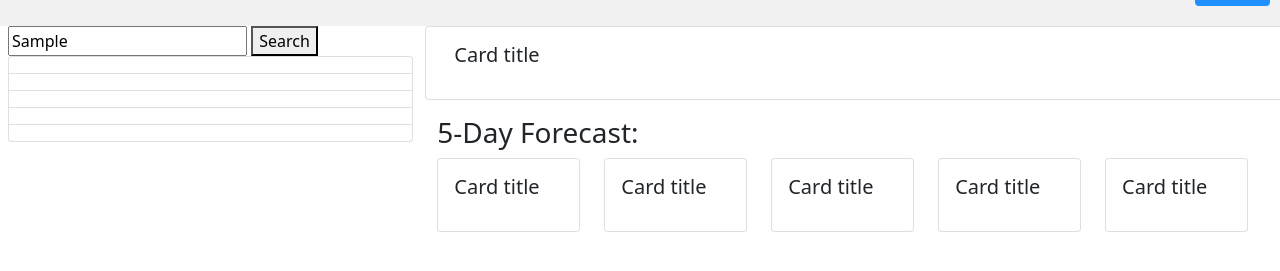
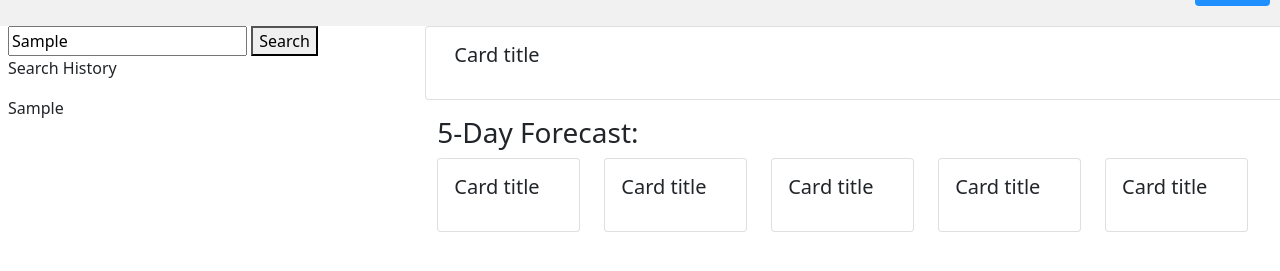
Before and after one commit to Omrironen4/weather-dashboard, a plain HTML site: page index.html in a window 1280 px wide. Both pictures are taken after typing "Sample" into the empty fields and a click on the button "Search". Shown: the part 63-334 px from the top of the page. Drawn offline with nearby package versions, Linux system fonts and the light colour scheme; no server answers.

Commit message:
added local storage- but needs fixing still

```diff
--- a/index.html
+++ b/index.html
@@ -36,13 +36,9 @@
         <button class="searchBtn"
           id="btn">Search</button>
 
-        <ul class="list-group">
-          <li class="list-group-item"></li>
-          <li class="list-group-item"></li>
-          <li class="list-group-item"></li>
-          <li class="list-group-item"></li>
-          <li class="list-group-item"></li>
-        </ul>
+        <div class="search-history">
+          <p>Search History</p>
+        </div>
       </div>
 
       <div class="col-sm-8">
--- a/script.js
+++ b/script.js
@@ -6,10 +6,25 @@ var plusTwoDays = moment().add(2, "days").format("MMM Do YY")
 var plusThreeDays = moment().add(3, "days").format("MMM Do YY")
 var plusFourDays = moment().add(4, "days").format("MMM Do YY")
 var plusFiveDays = moment().add(5, "days").format("MMM Do YY")
+
+
+var searchArray = []
 $("button").on("click", function () {
     var searchCity = $("#search").val();
-    getWeatherByCity(searchCity)
+    getWeatherByCity(searchCity);
+
+    searchArray.push(searchCity);
+    $(".search-history").append(searchArray);
+    localStorage.setItem("searchMarker", JSON.stringify(searchCity));
+    console.log(localStorage);
+    saveSearch();
 })
+
+function saveSearch() {
+   var savedCities = JSON.parse(localStorage.getItem("searchMarker"))||
+   searchArray.push(savedCities)
+}
+
 
 // var date = moment();
  function getWeatherByCity(city){
@@ -113,6 +128,7 @@ $("button").on("click", function () {
 
 
     })
+
  }
 
 
```
